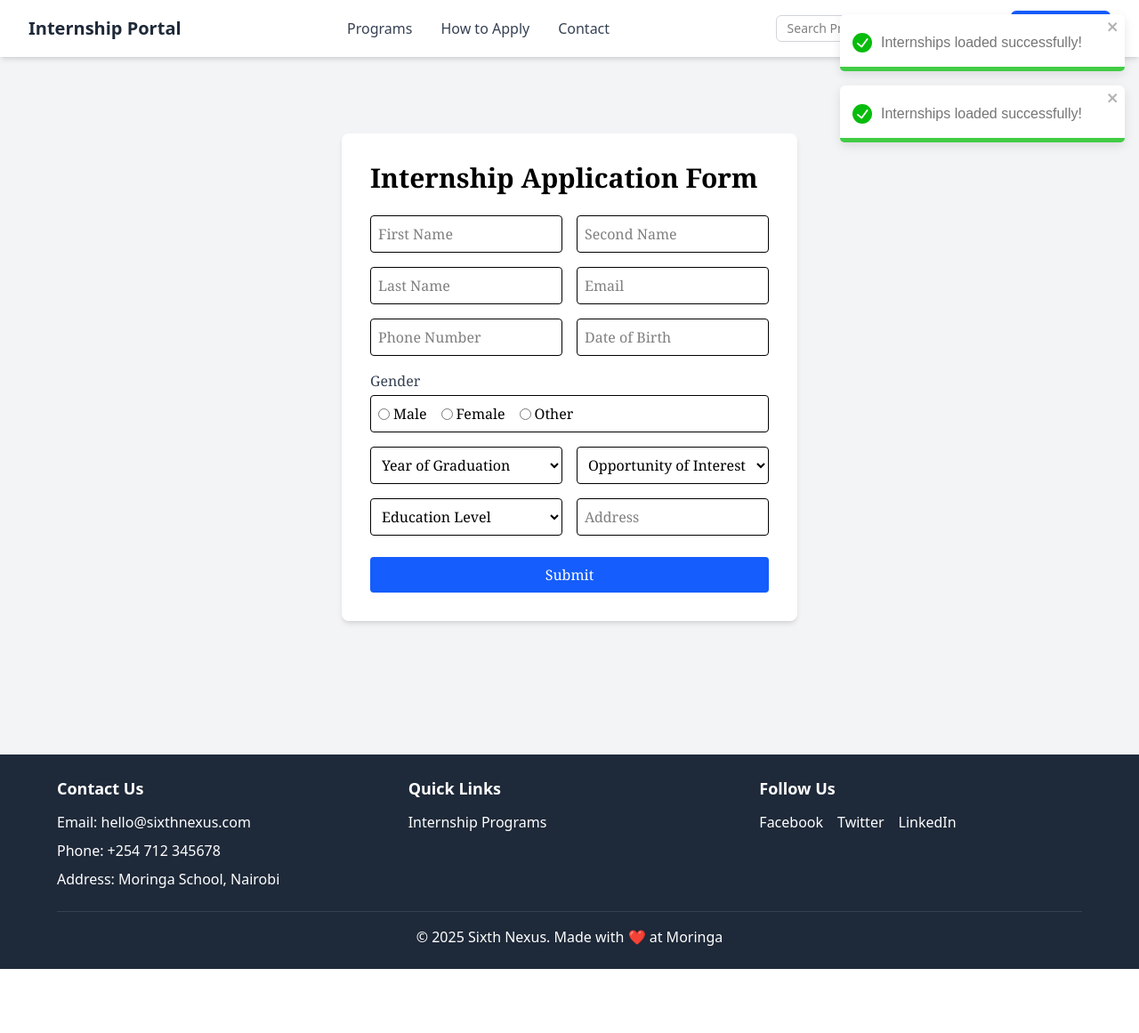
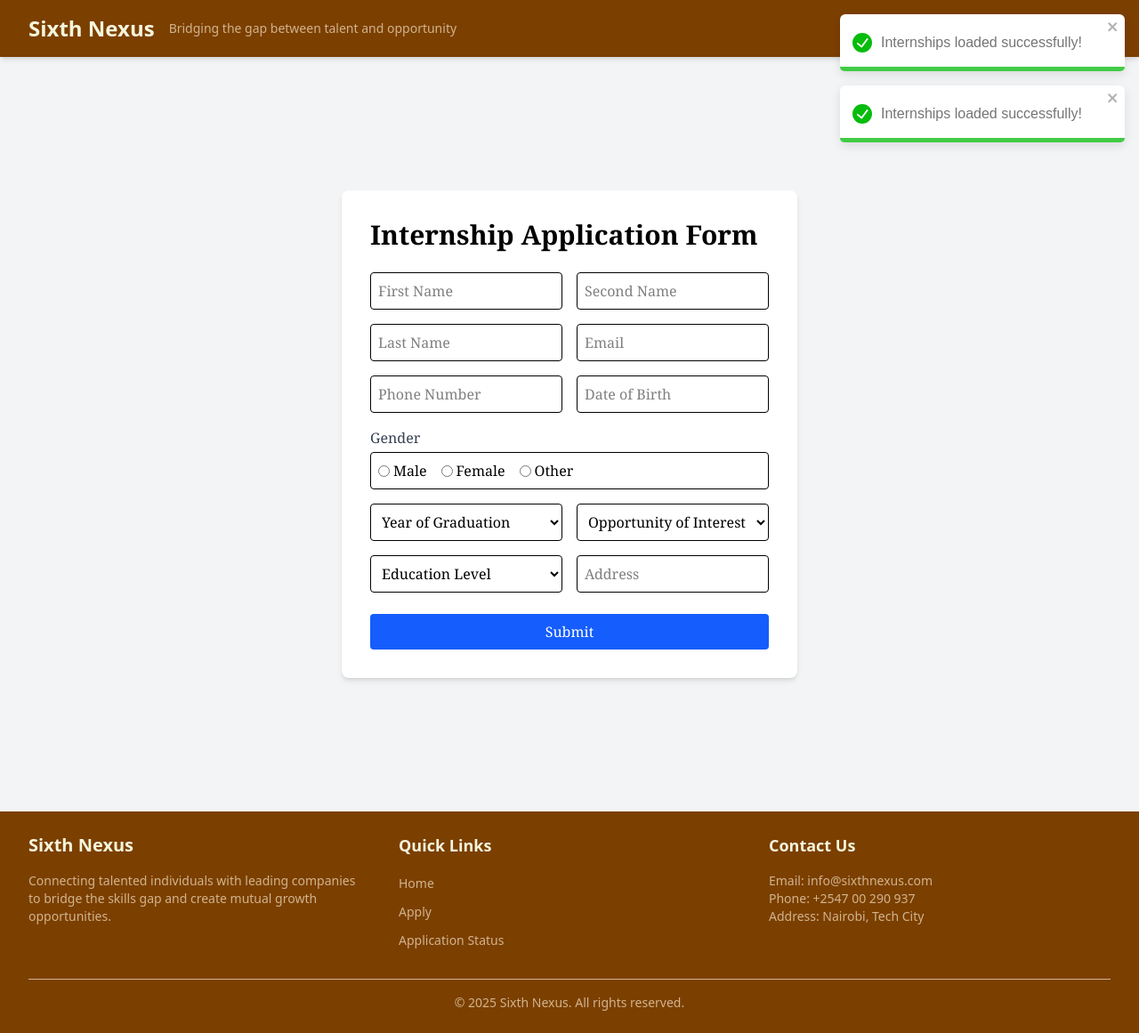
Before and after one commit to Ogendo-star/Internship-Application-Portal, a React (Vite) app: page /apply in a window 1280 px wide. Shown: the whole page at 89% size. Before the commit the page ends 1089 px from the top, so only its background shows below. Built offline with nearby package versions, Linux system fonts and the light colour scheme; data requests are answered from the project's data file.

Commit message:
Modify components

```diff
--- a/src/App.jsx
+++ b/src/App.jsx
@@ -10,6 +10,7 @@ import { ToastContainer, toast } from 'react-toastify';
 import 'react-toastify/dist/ReactToastify.css';
 import ReactPaginate from 'react-paginate';
 import "./pagination.css";
+
 
 
 function App(){
@@ -154,6 +155,7 @@ function App(){
           </Routes>
         </main>
         <Footer />
+
       </div>
     </Router>
   );
--- a/src/components/Footer.jsx
+++ b/src/components/Footer.jsx
@@ -1,45 +1,37 @@
-import { Link } from 'react-router-dom';
 import React from 'react';
 
 const Footer = () => {
   return (
-    <footer className="bg-gray-800 text-white p-6 mt-auto">
-      <div className="max-w-6xl mx-auto">
-
-        <div className="grid grid-cols-1 md:grid-cols-3 gap-8 mb-6">
-
-
+    <footer style={{ backgroundColor: '#7B3F00', color: '#F5F5DC' }} className="py-6">
+      <div className="max-w-7xl mx-auto px-4 sm:px-6 lg:px-8">
+        <div className="grid grid-cols-1 md:grid-cols-3 gap-8">
           <div>
-            <h3 className="text-lg font-semibold mb-3">Contact Us</h3>
+            <h3 className="text-xl font-semibold mb-4">Sixth Nexus</h3>
+            <p className="text-sm" style={{ color: '#D2B48C' }}>
+              Connecting talented individuals with leading companies to bridge the skills gap and create mutual growth opportunities.
+            </p>
+          </div>
+          <div>
+            <h3 className="text-lg font-semibold mb-4">Quick Links</h3>
             <ul className="space-y-2">
-              <li>Email: hello@sixthnexus.com</li>
-              <li>Phone: +254 712 345678</li>
-              <li>Address: Moringa School, Nairobi</li>
+              <li><a href="/" className="text-sm hover:underline" style={{ color: '#D2B48C' }}>Home</a></li>
+              <li><a href="/apply" className="text-sm hover:underline" style={{ color: '#D2B48C' }}>Apply</a></li>
+              <li><a href="/status" className="text-sm hover:underline" style={{ color: '#D2B48C' }}>Application Status</a></li>
             </ul>
           </div>
-
           <div>
-            <h3 className="text-lg font-semibold mb-3">Quick Links</h3>
-            <Link
-              to="/programs"
-              className="hover:text-blue-300 transition block"
-            >
-              Internship Programs
-            </Link>
-          </div>
-
-          <div>
-            <h3 className="text-lg font-semibold mb-3">Follow Us</h3>
-            <div className="flex space-x-4">
-              <a href="#" className="hover:text-blue-300 transition">Facebook</a>
-              <a href="#" className="hover:text-blue-300 transition">Twitter</a>
-              <a href="#" className="hover:text-blue-300 transition">LinkedIn</a>
-            </div>
+            <h3 className="text-lg font-semibold mb-4">Contact Us</h3>
+            <p className="text-sm" style={{ color: '#D2B48C' }}>
+              Email: info@sixthnexus.com<br />
+              Phone: +2547 00 290 937<br />
+              Address: Nairobi, Tech City
+            </p>
           </div>
         </div>
-
-        <div className="pt-4 border-t border-gray-700 text-center">
-          <p>© 2025 Sixth Nexus. Made with ❤️ at Moringa</p>
+        <div className="mt-8 pt-4 border-t" style={{ borderColor: '#D2B48C' }}>
+          <p className="text-center text-sm" style={{ color: '#D2B48C' }}>
+            © {new Date().getFullYear()} Sixth Nexus. All rights reserved.
+          </p>
         </div>
       </div>
     </footer>
--- a/src/components/NavBar.jsx
+++ b/src/components/NavBar.jsx
@@ -1,173 +1,111 @@
-import React, { useState, useEffect } from 'react';
-import { Menu, X, Search } from 'lucide-react';
+import React, { useState } from 'react';
+import { Menu, X } from 'lucide-react';
+import { NavLink } from 'react-router-dom';
 
-const NavBar = ({ onSearchChange }) => {
-  const [searchTerm, setSearchTerm] = useState('');
+const NavBar = () => {
   const [menuOpen, setMenuOpen] = useState(false);
-  const [isDesktop, setIsDesktop] = useState(window.innerWidth >= 768);
-
-  useEffect(() => {
-    const handleResize = () => setIsDesktop(window.innerWidth >= 768);
-    window.addEventListener('resize', handleResize);
-    return () => window.removeEventListener('resize', handleResize);
-  }, []);
-
-  const handleSearchChange = (e) => {
-    setSearchTerm(e.target.value);
-    if (onSearchChange) {
-      onSearchChange(e.target.value);
-    }
-  };
-
-  const scrollToSection = (id) => {
-    const el = document.getElementById(id);
-    if (el) {
-      el.scrollIntoView({ behavior: 'smooth' });
-      setMenuOpen(false);
-    }
-  };
 
   return (
-    <nav className="bg-white shadow-md fixed w-full z-50">
+    <nav style={{ backgroundColor: '#7B3F00', color: '#F5F5DC' }} className="shadow-md w-full z-50">
       <div className="max-w-7xl mx-auto px-4 sm:px-6 lg:px-8">
         <div className="flex justify-between h-16 items-center">
-          <div
-            className="text-xl font-bold cursor-pointer text-gray-800"
-            onClick={() => scrollToSection('top')}
-          >
-            Internship Portal
+          <div className="flex items-center">
+            <NavLink to="/" className="text-2xl font-bold" style={{ color: '#F5F5DC' }}>
+              Sixth Nexus
+            </NavLink>
+            <p className="hidden md:block ml-4 text-sm" style={{ color: '#D2B48C' }}>
+              Bridging the gap between talent and opportunity
+            </p>
           </div>
 
-          {isDesktop ? (
-            <>
-              <div className="flex space-x-8">
-                <a
-                  href="#programs"
-                  onClick={(e) => {
-                    e.preventDefault();
-                    scrollToSection('programs');
-                  }}
-                  className="text-gray-700 hover:text-blue-600 transition"
+
+          <div className="hidden md:flex space-x-8">
+            <NavLink
+              to="/"
+              className={({ isActive }) =>
+                isActive
+                  ? "font-medium"
+                  : "hover:opacity-80 transition"
+              }
+              style={{ color: '#F5F5DC' }}
             >
-                  Programs
-                </a>
-                <a
-                  href="#instructions"
-                  onClick={(e) => {
-                    e.preventDefault();
-                    scrollToSection('instructions');
-                  }}
-                  className="text-gray-700 hover:text-blue-600 transition"
+              Home
+            </NavLink>
+            <NavLink
+              to="/apply"
+              className={({ isActive }) =>
+                isActive
+                  ? "font-medium"
+                  : "hover:opacity-80 transition"
+              }
+              style={{ color: '#F5F5DC' }}
             >
-                  How to Apply
-                </a>
-                <a
-                  href="#contact"
-                  onClick={(e) => {
-                    e.preventDefault();
-                    scrollToSection('contact');
-                  }}
-                  className="text-gray-700 hover:text-blue-600 transition"
+              Apply
+            </NavLink>
+            <NavLink
+              to="/apply-with-filter"
+              className={({ isActive }) =>
+                isActive
+                  ? "font-medium"
+                  : "hover:opacity-80 transition"
+              }
+              style={{ color: '#F5F5DC' }}
             >
-                  Contact
-                </a>
+
+              Application Status
+            </NavLink>
           </div>
 
-              <div className="flex items-center space-x-4">
-                <div className="relative">
-                  <input
-                    type="text"
-                    placeholder="Search Programs"
-                    value={searchTerm}
-                    onChange={handleSearchChange}
-                    aria-label="Search Programs"
-                    className="border border-gray-300 rounded-md py-1 pl-3 pr-8 text-sm focus:outline-none focus:ring-2 focus:ring-blue-500"
-                  />
-                  <Search
-                    className="absolute right-2 top-1/2 transform -translate-y-1/2 text-gray-400"
-                    size={16}
-                    aria-hidden="true"
-                  />
-                </div>
+
+          <div className="md:hidden">
             <button
-                  onClick={() => scrollToSection('application')}
-                  aria-label="Apply Now"
-                  className="bg-blue-600 text-white px-4 py-2 rounded-md hover:bg-blue-700 transition"
+              onClick={() => setMenuOpen(!menuOpen)}
+              className="focus:outline-none"
+              aria-label={menuOpen ? 'Close menu' : 'Open menu'}
             >
-                  Apply Now
+              {menuOpen ? <X size={24} color="#F5F5DC" /> : <Menu size={24} color="#F5F5DC" />}
             </button>
           </div>
-            </>
-          ) : (
-            <>
-              <button
-                onClick={() => setMenuOpen(!menuOpen)}
-                aria-label={menuOpen ? 'Close menu' : 'Open menu'}
-                className="text-gray-700 focus:outline-none"
-              >
-                {menuOpen ? <X size={24} /> : <Menu size={24} />}
-              </button>
+        </div>
+      </div>
+
 
       {menuOpen && (
-                <div className="absolute top-16 left-0 w-full bg-white shadow-md flex flex-col space-y-2 p-4 z-40">
-                  <a
-                    href="#programs"
-                    onClick={(e) => {
-                      e.preventDefault();
-                      scrollToSection('programs');
-                    }}
-                    className="text-gray-700 hover:text-blue-600 transition"
+        <div className="md:hidden" style={{ backgroundColor: '#7B3F00' }}>
+          <div className="px-2 pt-2 pb-3 space-y-1 sm:px-3">
+            <NavLink
+              to="/"
+              className="block px-3 py-2 rounded-md text-base font-medium hover:opacity-80"
+              style={{ color: '#F5F5DC' }}
+              onClick={() => setMenuOpen(false)}
             >
-                    Programs
-                  </a>
-                  <a
-                    href="#instructions"
-                    onClick={(e) => {
-                      e.preventDefault();
-                      scrollToSection('instructions');
-                    }}
-                    className="text-gray-700 hover:text-blue-600 transition"
+              Home
+            </NavLink>
+            <NavLink
+              to="/apply"
+              className="block px-3 py-2 rounded-md text-base font-medium hover:opacity-80"
+              style={{ color: '#F5F5DC' }}
+              onClick={() => setMenuOpen(false)}
             >
-                    How to Apply
-                  </a>
-                  <a
-                    href="#contact"
-                    onClick={(e) => {
-                      e.preventDefault();
-                      scrollToSection('contact');
-                    }}
-                    className="text-gray-700 hover:text-blue-600 transition"
+              Apply
+            </NavLink>
+            <NavLink
+              to="/apply-with-filter"
+              className="block px-3 py-2 rounded-md text-base font-medium hover:opacity-80"
+              style={{ color: '#F5F5DC' }}
+              onClick={() => setMenuOpen(false)}
             >
-                    Contact
-                  </a>
-                  <div className="relative mt-2">
-                    <input
-                      type="text"
-                      placeholder="Search Programs"
-                      value={searchTerm}
-                      onChange={handleSearchChange}
-                      aria-label="Search Programs"
-                      className="border border-gray-300 rounded-md py-1 pl-3 pr-8 text-sm w-full focus:outline-none focus:ring-2 focus:ring-blue-500"
-                    />
-                    <Search
-                      className="absolute right-2 top-1/2 transform -translate-y-1/2 text-gray-400"
-                      size={16}
-                      aria-hidden="true"
-                    />
+
+              Application Status
+            </NavLink>
           </div>
-                  <button
-                    onClick={() => scrollToSection('application')}
-                    aria-label="Apply Now"
-                    className="bg-blue-600 text-white px-4 py-2 rounded-md hover:bg-blue-700 transition mt-2"
-                  >
-                    Apply Now
-                  </button>
+          <div className="px-4 py-3">
+            <p className="text-sm" style={{ color: '#D2B48C' }}>
+              Bridging the gap between talent and opportunity
+            </p>
+          </div>
         </div>
       )}
-            </>
-          )}
-        </div>
-      </div>
     </nav>
   );
 };
```
Lines whose indentation alone changed are shown as unchanged.
